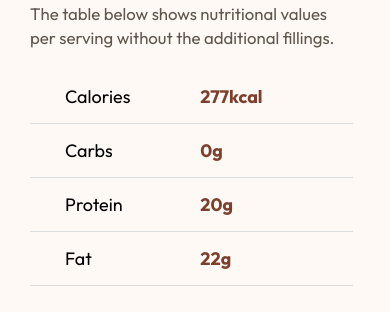
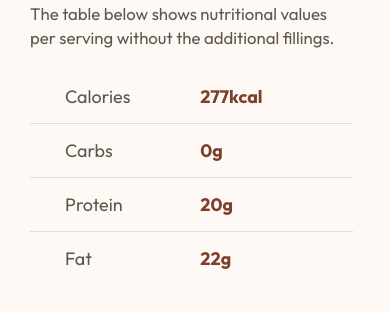
Before and after one commit to noireko/recipe-page-main, a plain HTML site: page index.html in a window 390 px wide. Shown: the part 1837-2149 px from the top of the page. Before the commit the page ends 2123 px from the top, so only its background shows below. Drawn offline with Linux system fonts and the light colour scheme.

Commit message:
Mobile version fully coded

```diff
--- a/css/styles.css
+++ b/css/styles.css
@@ -207,17 +207,18 @@ section {
   font-family: sans-serif;
   font-size: 16px;
   width: auto;
+  margin-bottom: 30px;
 }
 
 .nutrition-table td {
   font-size: 18px;
   padding-top: 15px;
   padding-bottom: 15px;
-  border-bottom: 1px solid #ddd;
 }
 
 .nutrient {
   padding-left: 35px;
+  color: hsl(30, 10%, 34%);
 }
 
 .value {
@@ -227,3 +228,7 @@ section {
   text-align: left;
   transform: translate(-90px, 0);
 }
+
+.header-row {
+  border-bottom: 1px solid #ddd;
+}
--- a/index.html
+++ b/index.html
@@ -88,15 +88,15 @@
         additional fillings.
       </p>
       <table class="nutrition-table">
-        <tr>
+        <tr class="header-row">
           <td class="nutrient">Calories</td>
           <td class="value">277kcal</td>
         </tr>
-        <tr>
+        <tr class="header-row">
           <td class="nutrient">Carbs</td>
           <td class="value">0g</td>
         </tr>
-        <tr>
+        <tr class="header-row">
           <td class="nutrient">Protein</td>
           <td class="value">20g</td>
         </tr>
```
